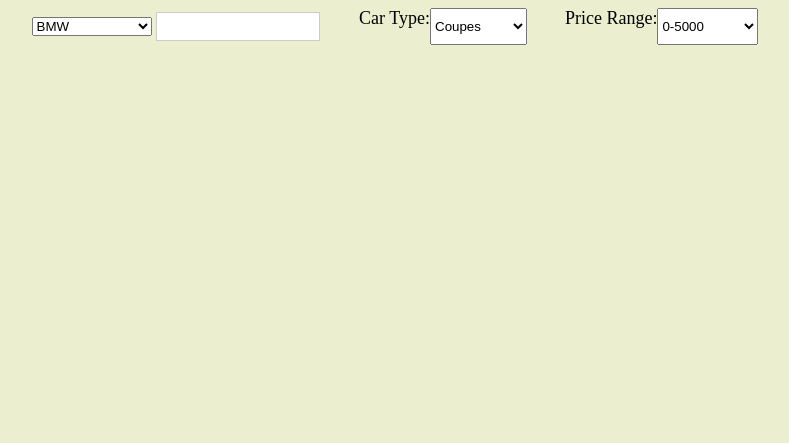
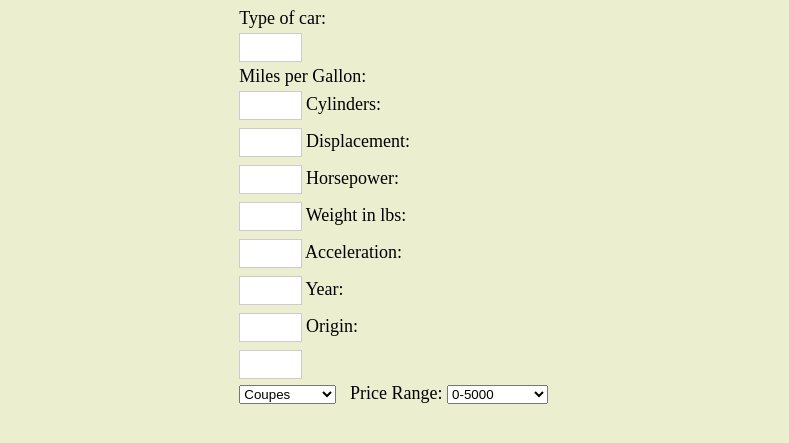
Before and after one commit to facn5/ExpressCars, a Node project: template src/views/layouts/home.hbs in a window 1280 px wide. Shown: the top 443 px of the page, without its empty margins (245-1034 px from the left). Run offline with Node 20 templates, Linux system fonts and the light colour scheme; the template is opened without the code that fills it, so the values that code supplies are empty.

Commit message:
added form to fit the database data

```diff
--- a/src/views/layouts/home.hbs
+++ b/src/views/layouts/home.hbs
@@ -3,10 +3,27 @@
 
 <div id="main-content">
     <div id="manufacturer">
-    <select><option value="BMW">BMW</option><option value="MAZDA">MAZDA</option><option value="VOLVO">VOLVO</option><option value="CORVETTE">CORVETTE</option><option value="Mercedes BENZ">Mercedes BENZ</option><option value="Chevrlote">Chevrlote</option></select>
-    <input />
-  </div>
-    Car Type:
+
+      <form>
+        Type of car:<br>
+        <input type="text" name="Name"><br>
+        Miles per Gallon:<br>
+        <input type="text" name="Miles_per_Gallon">
+        Cylinders:<br>
+        <input type="text" name="Cylinders">
+        Displacement:<br>
+        <input type="text" name="Displacement">
+        Horsepower:<br>
+        <input type="text" name="Horsepower">
+        Weight in lbs:<br>
+        <input type="text" name="Weight_in_lbs">
+        Acceleration:<br>
+        <input type="text" name="Acceleration">
+        Year:<br>
+        <input type="text" name="Year">
+        Origin:<br>
+        <input type="text" name="Origin">
+      </form>
   <select id="rere"> <option value="Coupes">Coupes</option> <option value="Sedans">Sedans</option> <option value="Trucks">Trucks</option> <option value="Sport Cars">Sport Cars</option>  <option value="Convertibles">Convertibles</option> <option value="Crossovers">Crossovers</option></select>
 Price Range:
 <select> <option value="5000">0-5000</option> <option value="5000-10000">5000-10000</option> <option value="10000-25000">10000-25000</option> <option value="50000+">50000+</option> </select>
```
